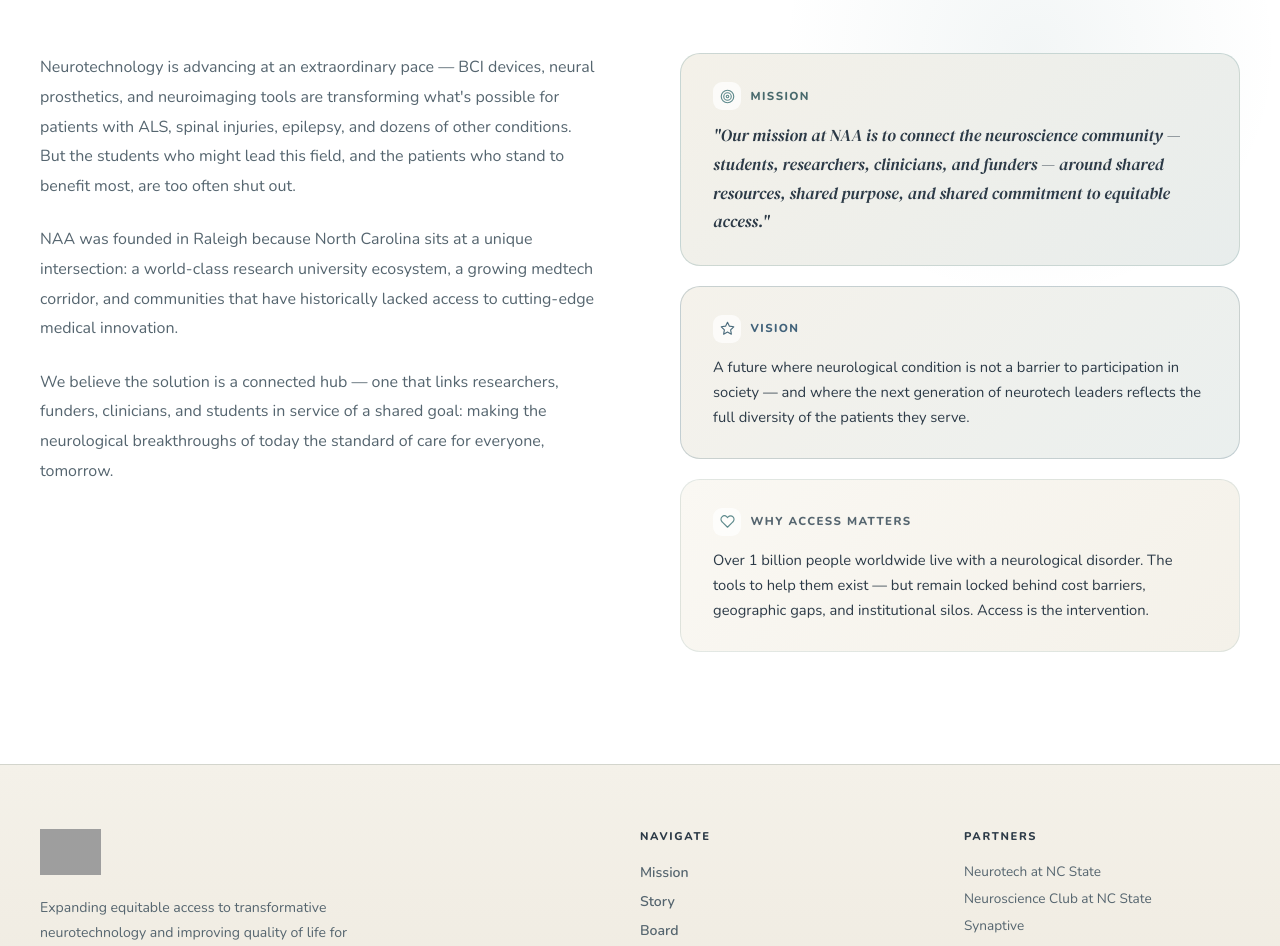
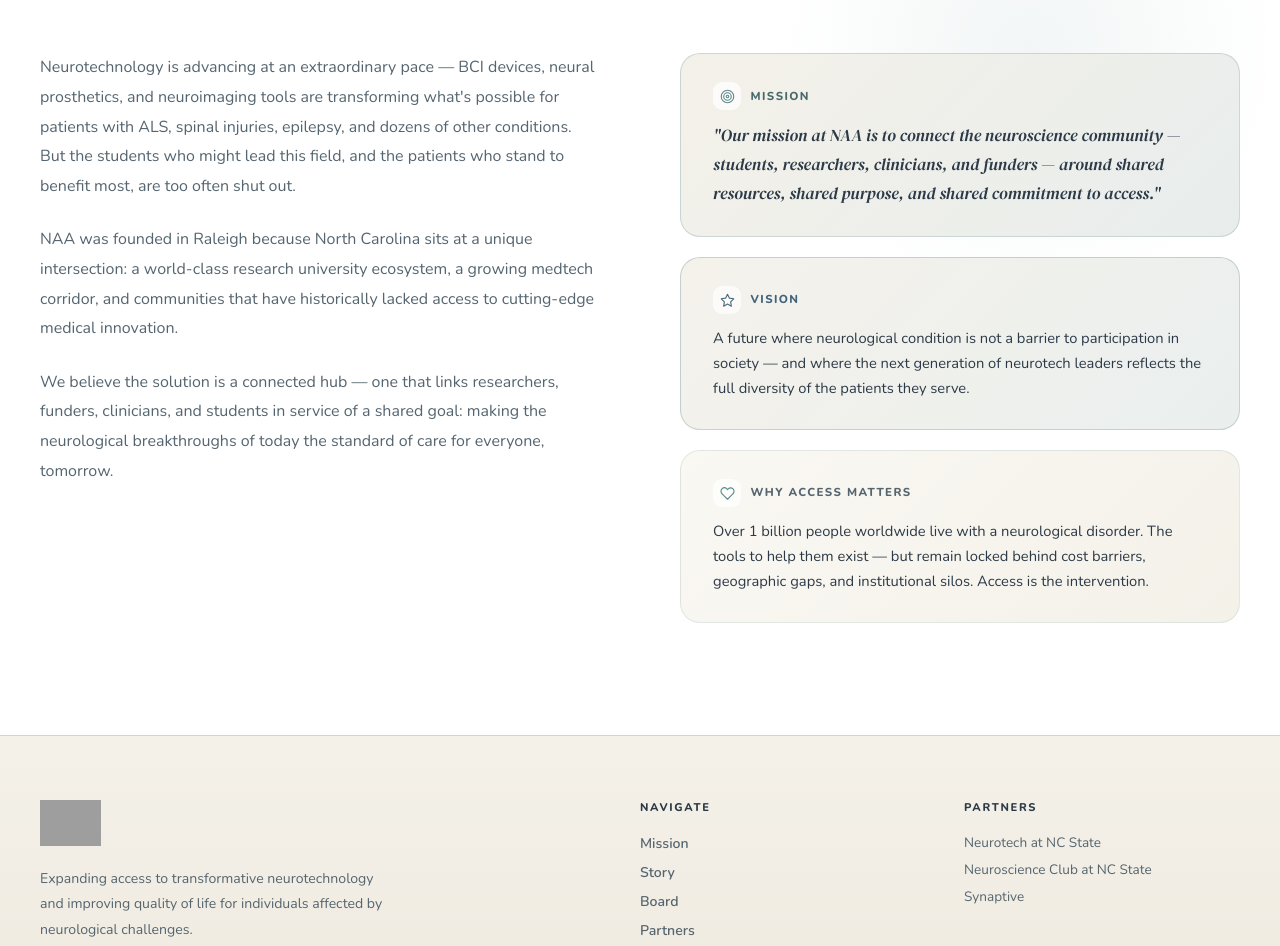
Before and after one commit to NCSU-Neurotech/NeuroAccess-Alliance-website, a React (Vite) app: page /story in a window 1280 px wide. Shown: the part 266-1212 px from the top of the page. Built offline with nearby package versions, Linux system fonts and the light colour scheme; grey boxes are pictures that could not be loaded; the HTML template or start-up script is replaced by a standard one.

Commit message:
Remove 'equitable' from mission language

```diff
--- a/src/app/Footer.tsx
+++ b/src/app/Footer.tsx
@@ -14,7 +14,7 @@ export default function Footer() {
               <img src={naaLogo} alt="NeuroAccess Alliance" style={{ height: 46, width: 'auto', display: 'block' }} />
             </div>
             <p style={{ fontFamily: 'Nunito, sans-serif', fontSize: '0.88rem', fontWeight: 400, color: '#55656F', lineHeight: 1.8, margin: '0 0 1.5rem', maxWidth: 360 }}>
-              Expanding equitable access to transformative neurotechnology and improving quality of life for individuals affected by neurological challenges.
+              Expanding access to transformative neurotechnology and improving quality of life for individuals affected by neurological challenges.
             </p>
             <div style={{ display: 'flex', flexDirection: 'column', gap: '0.4rem' }}>
               {[['EIN', '42-2695701'], ['Registration', 'North Carolina Nonprofit Corporation'], ['Status', '501(c)(3) Tax-Exempt Organization']].map(([label, val]) => (
--- a/src/pages/Home.tsx
+++ b/src/pages/Home.tsx
@@ -18,7 +18,7 @@ export default function Home() {
               </h1>
 
               <p style={{ fontFamily: 'Nunito, sans-serif', fontSize: '1.05rem', fontWeight: 400, color: '#55656F', lineHeight: 1.8, margin: '0 0 2.5rem', maxWidth: 520 }}>
-                The NeuroAccess Alliance is a nonprofit dedicated to expanding equitable access to transformative neurotechnology, empowering the next generation of neuroscience innovators, and improving quality of life for individuals affected by neurological challenges.
+                The NeuroAccess Alliance is a nonprofit dedicated to expanding access to transformative neurotechnology, empowering the next generation of neuroscience innovators, and improving quality of life for individuals affected by neurological challenges.
               </p>
 
               <div style={{ display: 'flex', gap: '1rem', flexWrap: 'wrap' }}>
--- a/src/pages/Story.tsx
+++ b/src/pages/Story.tsx
@@ -34,7 +34,7 @@ export default function Story() {
                   label: 'Mission', Icon: IconTarget, iconColor: '#5E8A8C',
                   bg: 'linear-gradient(135deg, #F4F1E9, #E8EDEC)',
                   border: 'rgba(94,138,140,0.25)', labelColor: '#48696C',
-                  text: '"Our mission at NAA is to connect the neuroscience community — students, researchers, clinicians, and funders — around shared resources, shared purpose, and shared commitment to equitable access."',
+                  text: '"Our mission at NAA is to connect the neuroscience community — students, researchers, clinicians, and funders — around shared resources, shared purpose, and shared commitment to access."',
                   serif: true,
                 },
                 {
```
